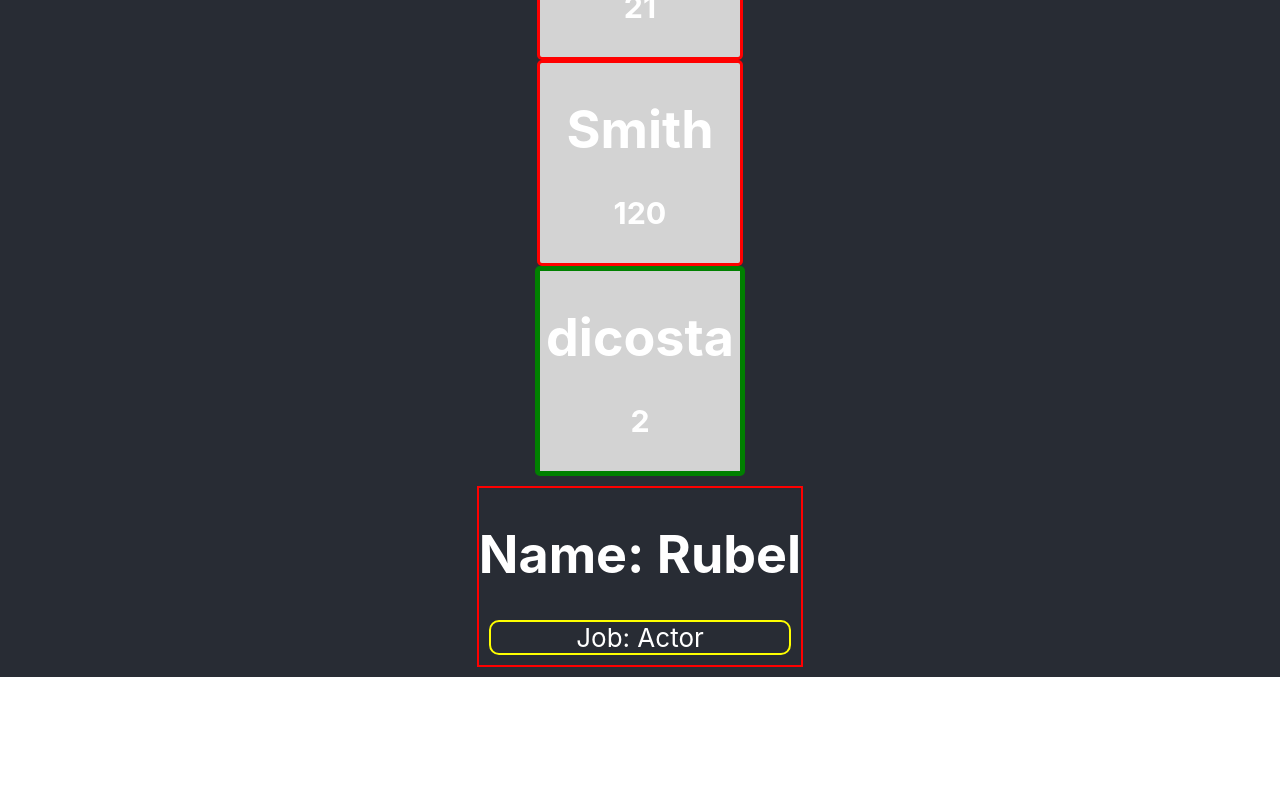
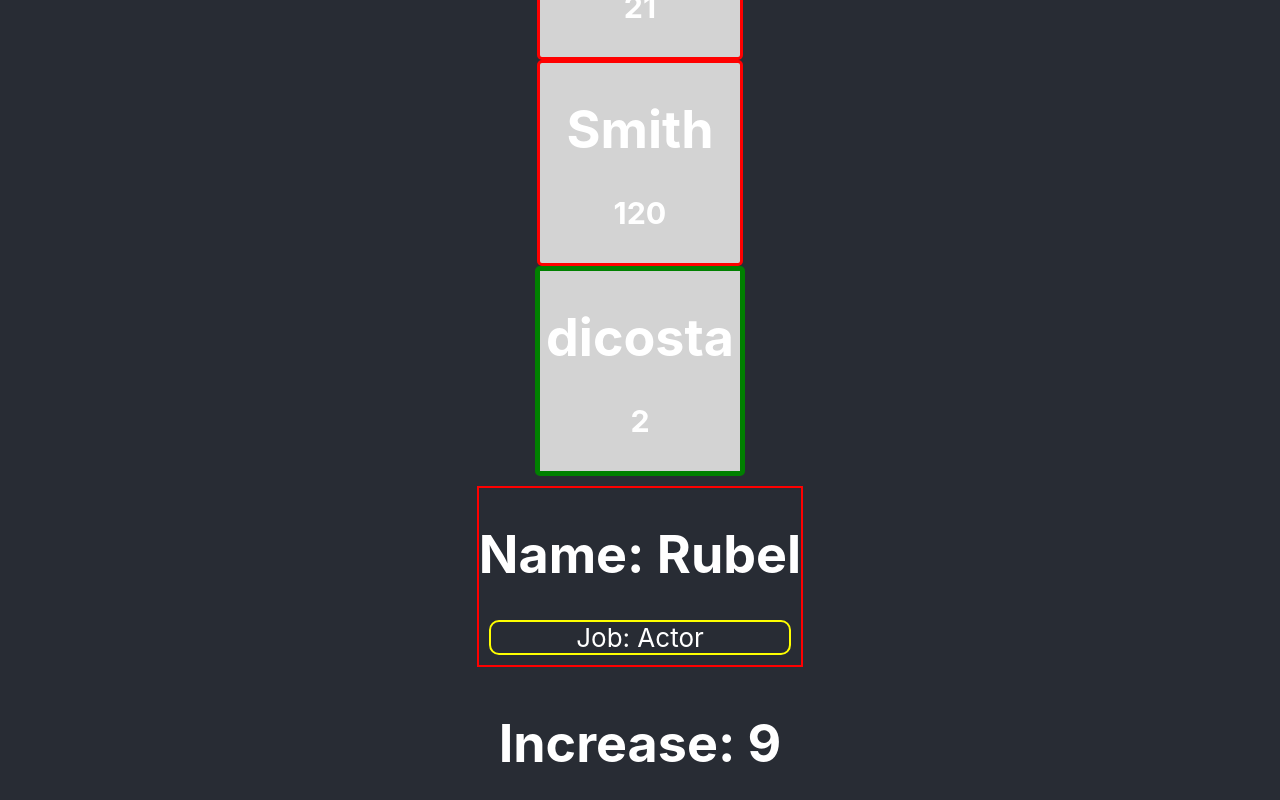
Before and after one commit to uchihaNayeem/react-core-concept, a React (Create React App) app: page / in a window 1280 px wide. Shown: the part 1949-2749 px from the top of the page. Before the commit the page ends 2626 px from the top, so only its background shows below. Built offline with nearby package versions, Linux system fonts and the light colour scheme; no server answers.

Commit message:
useState is contains two array

```diff
--- a/src/App.js
+++ b/src/App.js
@@ -79,6 +79,7 @@ function App() {
         {/* Person Component Call korlam */}
         <Person name={nayoks[0]} job='Actor'></Person>
 
+        <NewCounter></NewCounter>
 
 
 
@@ -87,6 +88,24 @@ function App() {
     </div>
   );
 }
+
+// 33.7
+
+function NewCounter(){
+
+  const [first, second] = useState(9)
+
+  console.log(first, second);
+
+
+  return(
+    <div>
+      <h1>Increase: {first} </h1>
+    </div>
+  )
+}
+
+
 
 // 32.12
 function Users(){
```
